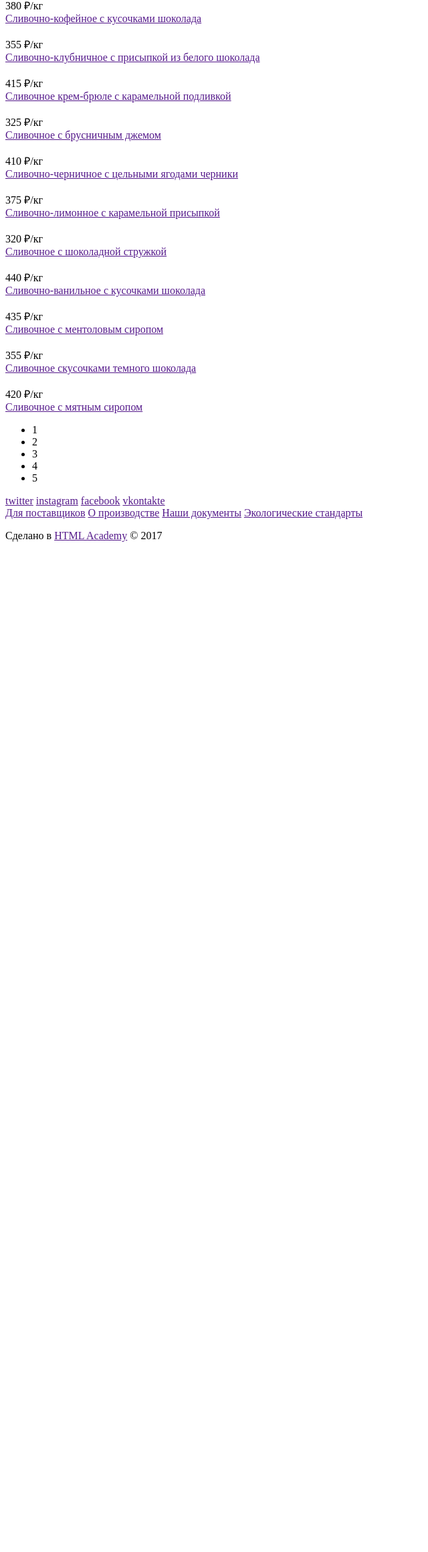
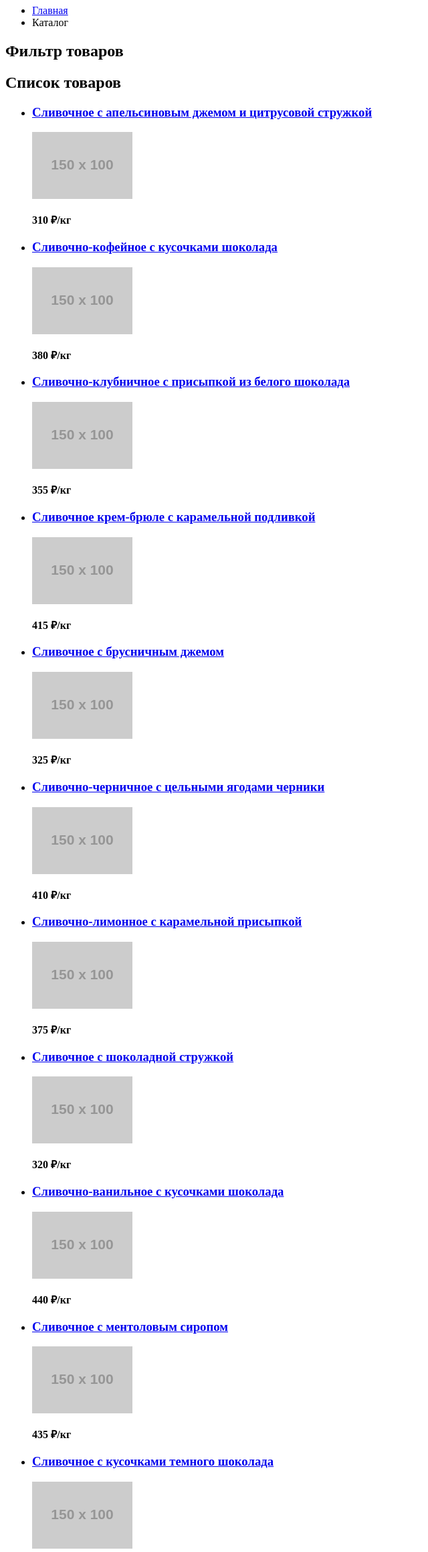
Before and after one commit to EkUshakova/199266-gllacy, a plain HTML site: page catalog.html in a window 1280 px wide. Shown: the part 483-2800 px from the top of the page at 67% size, without its empty margins (0-640 px from the left). Before the commit the page ends 1308 px from the top, so only its background shows below. Drawn offline with Linux system fonts and the light colour scheme; placeholder pictures from the web are drawn by us.

Commit message:
Исправление замечания по разметке.
Исправление замечаний по разметке (заполнение href и пустых атрибутов) + изменение некоторых блоков разметки страниц.

```diff
--- a/catalog.html
+++ b/catalog.html
@@ -11,27 +11,29 @@
         <nav class="main-navigation">
           <div class="logo">
           <!-- Добавить картинку логотипа и размеры -->
-            <a href=""><img src="" width="" height="" alt=""></a>
+            <a href="index.html">
+              <img src="http://placehold.it/150x100" width="150" height="100" alt="Логотип">
+            </a>
           </div>
           <ul class="menu">
             <li class="menu-item">
               <a href="">Каталог</a>
               <ul class="menu2">
-                <li><a href="">Новинки</a></li>
-                <li><a href="">Сливочное</a></li>
-                <li><a href="">Щербеты</a></li>
-                <li><a href="">Фруктовый лед</a></li>
-                <li><a href="">Мелорин</a></li>
+                <li><a href="#">Новинки</a></li>
+                <li><a href="#">Сливочное</a></li>
+                <li><a href="#">Щербеты</a></li>
+                <li><a href="#">Фруктовый лед</a></li>
+                <li><a href="#">Мелорин</a></li>
               </ul>
             </li>
-            <li class="menu-item"><a href="">Доставка и оплата</a></li>
-            <li class="menu-item"><a href="">О Компании</a></li>
+            <li class="menu-item"><a href="#">Доставка и оплата</a></li>
+            <li class="menu-item"><a href="#">О Компании</a></li>
           </ul>
         </nav>
         <div class="header-button">
           <div class="search">
             <div class="search-button">
-              <a href="">Поиск</a>
+              <a href="#">Поиск</a>
             </div>
             <div class="search-form">
               <form>
@@ -41,7 +43,7 @@
           </div>
           <div class="login">
             <div class="login-button">
-              <a href="">Вход</a>
+              <a href="#">Вход</a>
             </div>
             <div class="login-form">
               <form>
@@ -50,7 +52,7 @@
             </div>
           </div>
           <div class="basket-button">
-            <a href="">Корзина</a>
+            <a href="#">Корзина</a>
           </div>
         </div>
         <div class="header-contact">
@@ -61,8 +63,16 @@
     </header>
 
     <main class="container">
-      <h1>Сливочное мороженое</h1>
-      <div class="">
+      <h1 class="page-title">Сливочное мороженое</h1>
+
+      <ul class="breadcrumbs">
+        <li><a href="index.html">Главная</a></li>
+        <li>Каталог</li>
+      </ul>
+
+
+      <section class="filters">
+        <h2 class="visually-hidden">Фильтр товаров</h2>
         <form>
 
       <!-- Сортировка
@@ -72,106 +82,218 @@
            Применить -->
 
         </form>
-      </div>
+      </section>
 
 
-      <div class="catalog">
-        <div class="catalog-item">
-          <a href=""><img src="" width="" height="" alt=""></a>
-          <div class="price">310 &#8381;<span>/кг</span></div>
-          <a href="">Сливочное с апельсиновым джемом и цитрусовой стружкой</a>
-        </div>
-        <div class="catalog-item">
-          <a href=""><img src="" width="" height="" alt=""></a>
-          <div class="price">380 &#8381;<span>/кг</span></div>
-          <a href="">Сливочно-кофейное с кусочками шоколада</a>
-        </div>
-        <div class="catalog-item">
-          <a href=""><img src="" width="" height="" alt=""></a>
-          <div class="price">355 &#8381;<span>/кг</span></div>
-          <a href="">Сливочно-клубничное с присыпкой из белого шоколада</a>
-        </div>
-        <div class="catalog-item">
-          <a href=""><img src="" width="" height="" alt=""></a>
-          <div class="price">415 &#8381;<span>/кг</span></div>
-          <a href="">Сливочное крем-брюле с карамельной подливкой</a>
-        </div>
-        <div class="catalog-item">
-          <a href=""><img src="" width="" height="" alt=""></a>
-          <div class="price">325 &#8381;<span>/кг</span></div>
-          <a href="">Сливочное с брусничным джемом</a>
-        </div>
-        <div class="catalog-item">
-          <a href=""><img src="" width="" height="" alt=""></a>
-          <div class="price">410 &#8381;<span>/кг</span></div>
-          <a href="">Сливочно-черничное с цельными ягодами черники</a>
-        </div>
-        <div class="catalog-item">
-          <a href=""><img src="" width="" height="" alt=""></a>
-          <div class="price">375 &#8381;<span>/кг</span></div>
-          <a href="">Сливочно-лимонное с карамельной присыпкой</a>
-        </div>
-        <div class="catalog-item">
-          <a href=""><img src="" width="" height="" alt=""></a>
-          <div class="price">320 &#8381;<span>/кг</span></div>
-          <a href="">Сливочное с шоколадной стружкой</a>
-        </div>
-        <div class="catalog-item">
-          <a href=""><img src="" width="" height="" alt=""></a>
-          <div class="price">440 &#8381;<span>/кг</span></div>
-          <a href="">Сливочно-ванильное с кусочками шоколада</a>
-        </div>
-        <div class="catalog-item">
-          <a href=""><img src="" width="" height="" alt=""></a>
-          <div class="price">435 &#8381;<span>/кг</span></div>
-          <a href="">Сливочное с ментоловым сиропом</a>
-        </div>
-        <div class="catalog-item">
-          <a href=""><img src="" width="" height="" alt=""></a>
-          <div class="price">355 &#8381;<span>/кг</span></div>
-          <a href="">Сливочное скусочками темного шоколада</a>
-        </div>
-        <div class="catalog-item">
-          <a href=""><img src="" width="" height="" alt=""></a>
-          <div class="price">420 &#8381;<span>/кг</span></div>
-          <a href="">Сливочное с мятным сиропом</a>
-        </div>
-      </div>
+      <section class="catalog">
+        <h2 class="visually-hidden">Список товаров</h2>
 
+        <ul class="calatog-list">
+          <li  class="catalog-item">
+            <h3>
+              <a href="#">Сливочное с апельсиновым джемом и цитрусовой стружкой</a>
+            </h3>
+            <p>
+              <a href="#">
+                <img src="http://placehold.it/150x100" width="150" height="100" alt="Сливочное с апельсиновым джемом и цитрусовой стружкой">
+              </a>
+            </p>
+            <p>
+              <b>310 &#8381;<span>/кг</span></b>
+            </p>
+          </li>
 
-      <div class="page">
+          <li  class="catalog-item">
+            <h3>
+              <a href="#">Сливочно-кофейное с кусочками шоколада</a>
+            </h3>
+            <p>
+              <a href="#">
+                <img src="http://placehold.it/150x100" width="150" height="100" alt="Сливочно-кофейное с кусочками шоколада">
+              </a>
+            </p>
+            <p>
+              <b>380 &#8381;<span>/кг</span></b>
+            </p>
+          </li>
+
+          <li  class="catalog-item">
+            <h3>
+              <a href="#">Сливочно-клубничное с присыпкой из белого шоколада</a>
+            </h3>
+            <p>
+              <a href="#">
+                <img src="http://placehold.it/150x100" width="150" height="100" alt="Сливочно-клубничное с присыпкой из белого шоколада">
+              </a>
+            </p>
+            <p>
+              <b>355 &#8381;<span>/кг</span></b>
+            </p>
+          </li>
+
+          <li  class="catalog-item">
+            <h3>
+              <a href="#">Сливочное крем-брюле с карамельной подливкой</a>
+            </h3>
+            <p>
+              <a href="#">
+                <img src="http://placehold.it/150x100" width="150" height="100" alt="Сливочное крем-брюле с карамельной подливкой">
+              </a>
+            </p>
+            <p>
+              <b>415 &#8381;<span>/кг</span></b>
+            </p>
+          </li>
+
+          <li  class="catalog-item">
+            <h3>
+              <a href="#">Сливочное с брусничным джемом</a>
+            </h3>
+            <p>
+              <a href="#">
+                <img src="http://placehold.it/150x100" width="150" height="100" alt="Сливочное с брусничным джемом">
+              </a>
+            </p>
+            <p>
+              <b>325 &#8381;<span>/кг</span></b>
+            </p>
+          </li>
+
+          <li  class="catalog-item">
+            <h3>
+              <a href="#">Сливочно-черничное с цельными ягодами черники</a>
+            </h3>
+            <p>
+              <a href="#">
+                <img src="http://placehold.it/150x100" width="150" height="100" alt="Сливочно-черничное с цельными ягодами черники">
+              </a>
+            </p>
+            <p>
+              <b>410 &#8381;<span>/кг</span></b>
+            </p>
+          </li>
+
+          <li  class="catalog-item">
+            <h3>
+              <a href="#">Сливочно-лимонное с карамельной присыпкой</a>
+            </h3>
+            <p>
+              <a href="#">
+                <img src="http://placehold.it/150x100" width="150" height="100" alt="Сливочно-лимонное с карамельной присыпкой">
+              </a>
+            </p>
+            <p>
+              <b>375 &#8381;<span>/кг</span></b>
+            </p>
+          </li>
+
+          <li  class="catalog-item">
+            <h3>
+              <a href="#">Сливочное с шоколадной стружкой</a>
+            </h3>
+            <p>
+              <a href="#">
+                <img src="http://placehold.it/150x100" width="150" height="100" alt="Сливочное с шоколадной стружкой">
+              </a>
+            </p>
+            <p>
+              <b>320 &#8381;<span>/кг</span></b>
+            </p>
+          </li>
+
+          <li  class="catalog-item">
+            <h3>
+              <a href="#">Сливочно-ванильное с кусочками шоколада</a>
+            </h3>
+            <p>
+              <a href="#">
+                <img src="http://placehold.it/150x100" width="150" height="100" alt="Сливочно-ванильное с кусочками шоколада">
+              </a>
+            </p>
+            <p>
+              <b>440 &#8381;<span>/кг</span></b>
+            </p>
+          </li>
+
+          <li  class="catalog-item">
+            <h3>
+              <a href="#">Сливочное с ментоловым сиропом</a>
+            </h3>
+            <p>
+              <a href="#">
+                <img src="http://placehold.it/150x100" width="150" height="100" alt="Сливочное с ментоловым сиропом">
+              </a>
+            </p>
+            <p>
+              <b>435 &#8381;<span>/кг</span></b>
+            </p>
+          </li>
+
+          <li  class="catalog-item">
+            <h3>
+              <a href="#">Сливочное с кусочками темного шоколада</a>
+            </h3>
+            <p>
+              <a href="#">
+                <img src="http://placehold.it/150x100" width="150" height="100" alt="Сливочное с кусочками темного шоколада">
+              </a>
+            </p>
+            <p>
+              <b>355 &#8381;<span>/кг</span></b>
+            </p>
+          </li>
+
+          <li  class="catalog-item">
+            <h3>
+              <a href="#">Сливочное с мятным сиропом</a>
+            </h3>
+            <p>
+              <a href="#">
+                <img src="http://placehold.it/150x100" width="150" height="100" alt="Сливочное с мятным сиропом">
+              </a>
+            </p>
+            <p>
+              <b>420 &#8381;<span>/кг</span></b>
+            </p>
+          </li>
+
+        </ul>
+
+        <ul class="pagination-list">
+          <li class="pagination-item pagination-item-current"><a>1</a></li>
+          <li class="pagination-item"><a href="#">2</a></li>
+          <li class="pagination-item"><a href="#">3</a></li>
+          <li class="pagination-item"><a href="#">4</a></li>
+          <li class="pagination-item"><a href="#">5</a></li>
+        </ul>
+
+      </section>
+
+    </main>
+
+    <footer class="main-footer">
+
+      <div class="footer-social">
         <ul>
-          <li><a>1</a></li>
-          <li><a>2</a></li>
-          <li><a>3</a></li>
-          <li><a>4</a></li>
-          <li><a>5</a></li>
+          <li><a href="#">twitter</a></li>
+          <li><a href="#">instagram</a></li>
+          <li><a href="#">facebook</a></li>
+          <li><a href="#">vkontakte</a></li>
         </ul>
       </div>
 
-
-    </main>
-
-
-    <footer class="main-footer">
-
-      <div class="social">
-        <a href="">twitter</a>
-        <a href="">instagram</a>
-        <a href="">facebook</a>
-        <a href="">vkontakte</a>
+      <div class="subinfo">
+        <ul>
+          <li><a href="#">Для поставщиков</a></li>
+          <li><a href="#">О производстве</a></li>
+          <li><a href="#">Наши документы</a></li>
+          <li><a href="#">Экологические стандарты</a></li>
+        </ul>
       </div>
 
-      <div class="">
-        <a href="">Для поставщиков</a>
-        <a href="">О производстве</a>
-        <a href="">Наши документы</a>
-        <a href="">Экологические стандарты</a>
-      </div>
-
-      <div class="develop">
-        <a href=">"<img src="" width="" height="" alt=""></a>
-        <p>Сделано в <a  href="">HTML Academy</a> &#169; 2017</p>
+      <div class="footer-copyright">
+        <a href="//htmlacademy.ru"><img src="http://placehold.it/150x100" width="150" height="100" alt="HTML Academy"></a>
+        <p>Сделано в <a  href="//htmlacademy.ru">HTML Academy</a> &#169; 2017</p>
       </div>
 
     </footer>
```
Also changed, not shown: index.html (+109 -60 lines).
